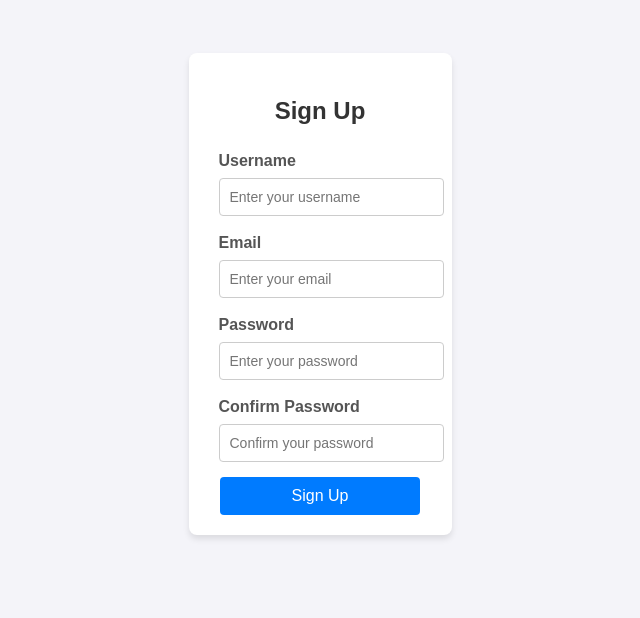
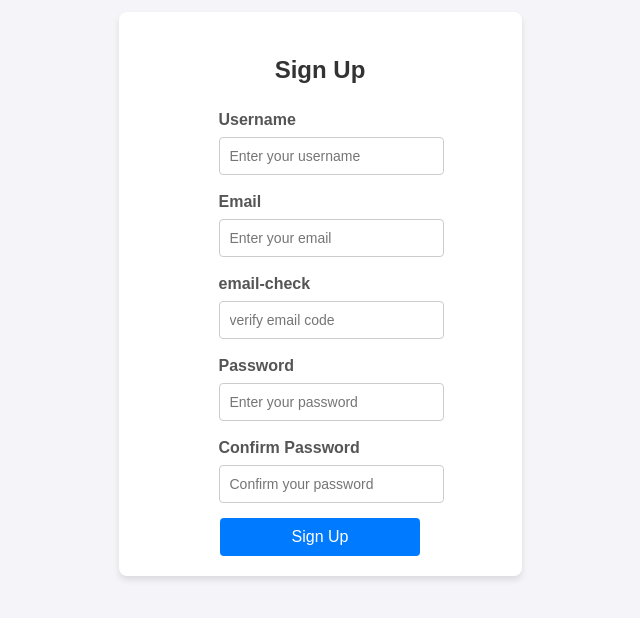
Before and after one commit to Sunhokim2/miniProject, a React (Vite) app in the folder frontProject/: page /signup in a window 1280 px wide. Shown: the part 138-756 px from the top of the page, without its empty margins (320-960 px from the left). Built offline with nearby package versions, Linux system fonts and the light colour scheme.

Commit message:
update signup css, verify email input

```diff
--- a/frontProject/src/css/Signup.css
+++ b/frontProject/src/css/Signup.css
@@ -10,16 +10,17 @@ body {
     justify-content: center;
     align-items: center;
     height: 100vh;
+
     background-color: #f4f4f9;
 }
 
 .signup-box {
     background: #ffffff;
-    padding: 20px 30px;
+    padding: 20px 100px;
     border-radius: 8px;
     box-shadow: 0 4px 6px rgba(0, 0, 0, 0.1);
     width: 100%;
-    max-width: 400px;
+    max-width: 800px;
     text-align: center;
 }
 
--- a/frontProject/src/pages/Login.jsx
+++ b/frontProject/src/pages/Login.jsx
@@ -19,7 +19,10 @@ const Login = () => {
                         <input type="password" id="password" name="password" placeholder="Enter your password" required />
                     </div>
                     <button type="submit" className="login-button">Login</button>
-                    <Link to="/signup">회원가입</Link>
+                    <Link to="/signup">
+                    회원가입
+                        {/* <Button>회원가입</Button> */}
+                    </Link>
                 </form>
             </div>
         </div>
--- a/frontProject/src/pages/Signup.jsx
+++ b/frontProject/src/pages/Signup.jsx
@@ -15,6 +15,10 @@ const Signup = () => {
                         <label htmlFor="email">Email</label>
                         <input type="email" id="email" name="email" placeholder="Enter your email" required />
                     </div>
+                     <div className="form-group">
+                        <label htmlFor="email-check">email-check</label>
+                        <input type="text" id="email-check" name="email-check" placeholder="verify email code" required />
+                    </div>
                     <div className="form-group">
                         <label htmlFor="password">Password</label>
                         <input type="password" id="password" name="password" placeholder="Enter your password" required />
@@ -23,6 +27,7 @@ const Signup = () => {
                         <label htmlFor="confirm-password">Confirm Password</label>
                         <input type="password" id="confirm-password" name="confirm-password" placeholder="Confirm your password" required />
                     </div>
+
                     <button type="submit" className="signup-button">Sign Up</button>
                 </form>
             </div>
```
